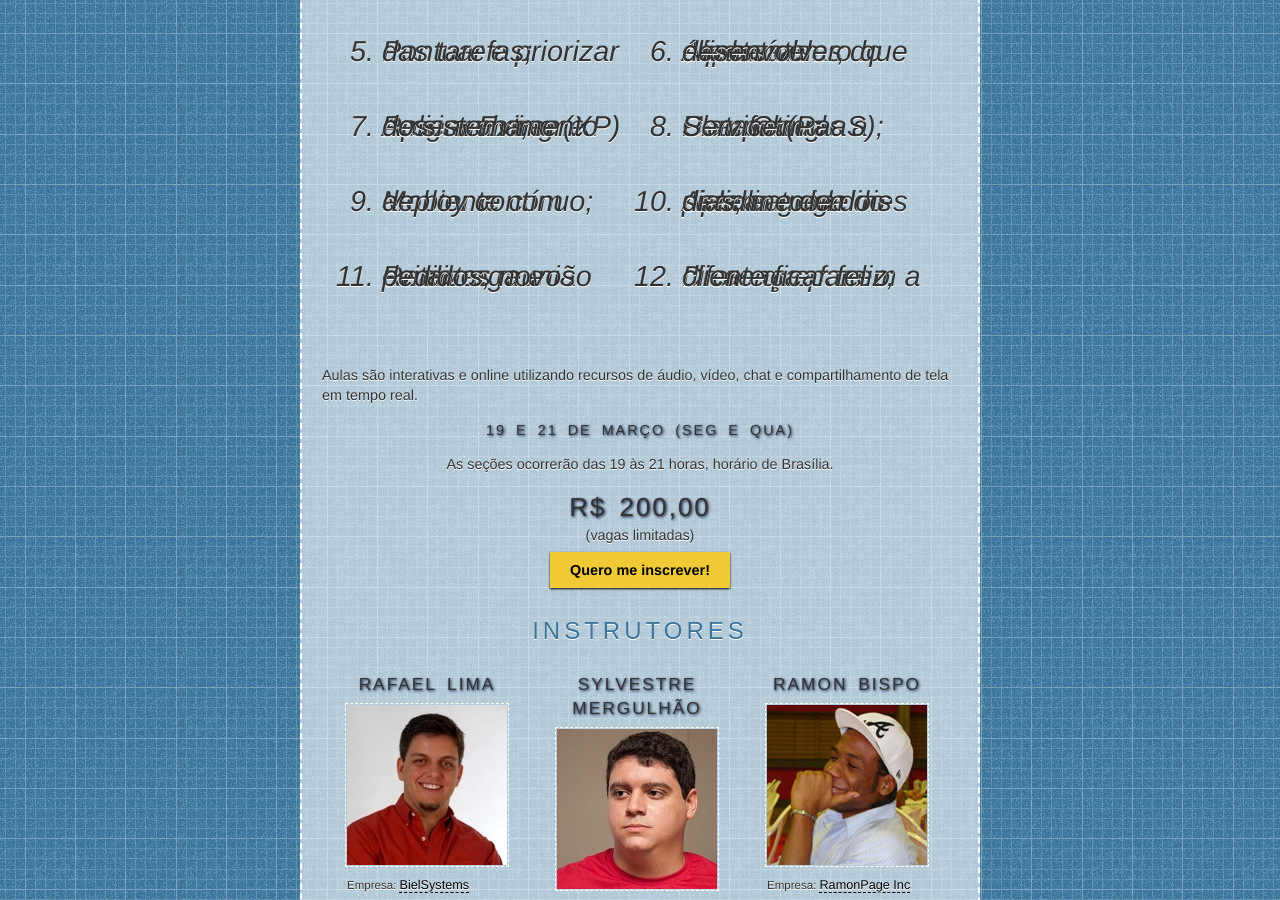
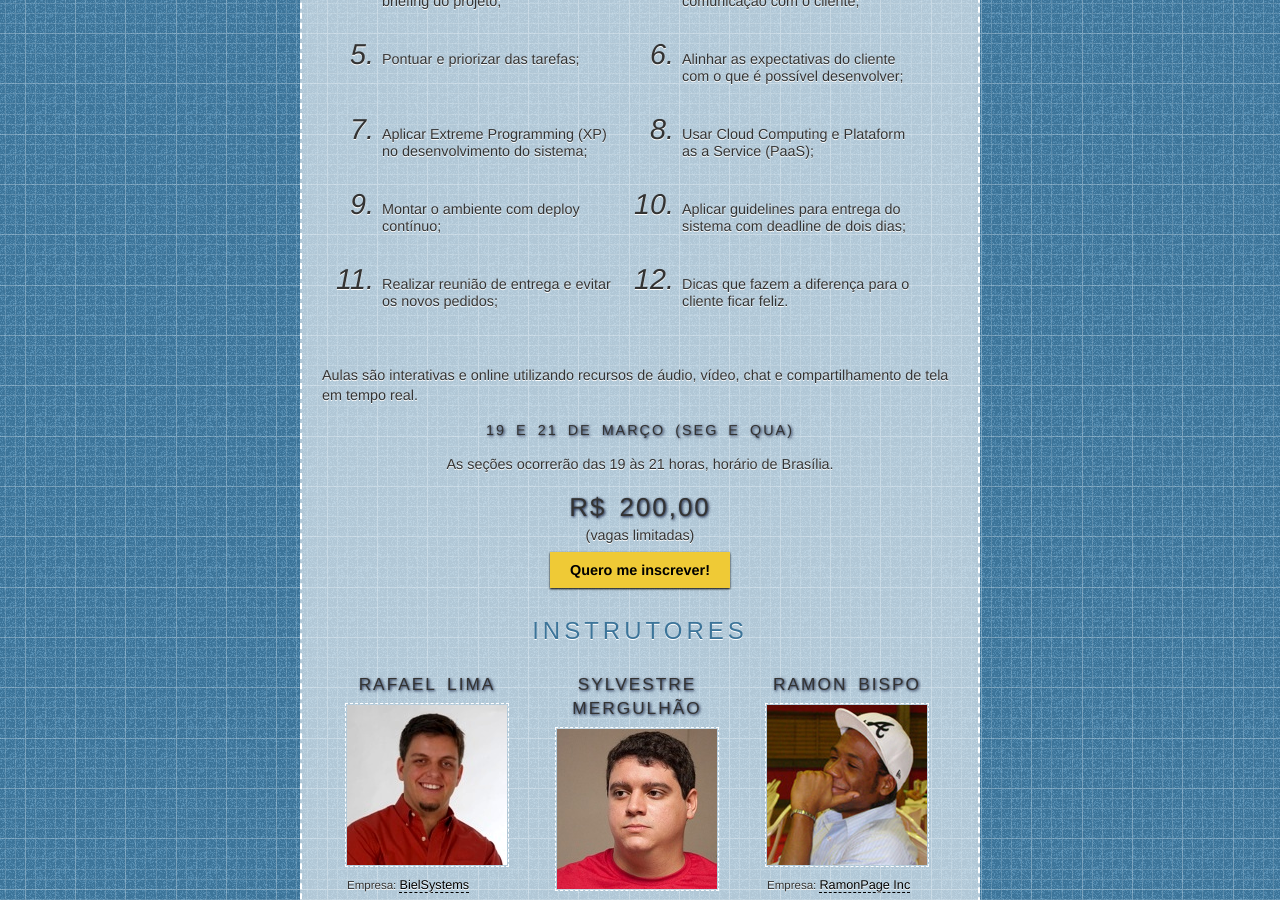
Before and after one commit to marciomarques/startupdev.github.com, a Jekyll site: the page built from workshop/index.html, in a window 1280 px wide and 900 px high, scrolled down 495 px. Built offline with Jekyll 4.4.1, drawn with Linux system fonts in a browser that asks for light colours; nearby versions of some CDN libraries; some web fonts are replaced.

Commit message:
Fix markup.

```diff
--- a/workshop/index.html
+++ b/workshop/index.html
@@ -4,18 +4,18 @@
 <article id="content-workshop">
 
   <ol id="what">
-    <li>Vender software da maneira correta;</li>
-    <li>Ensinar o cliente a comprar software;</li>
-    <li>Fazer reunião de trabalho para briefing do projeto;</li>
-    <li>Aplicar processos Ágeis na comunicação com o cliente;</li>
-    <li>Pontuar e priorizar das tarefas;</li>
-    <li>Alinhar as expectativas do cliente com o que é possível desenvolver;</li>
-    <li>Aplicar Extreme Programming (XP) no desenvolvimento do sistema;</li>
-    <li>Usar Cloud Computing e Plataform as a Service (PaaS);</li>
-    <li>Montar o ambiente com deploy contínuo;</li>
-    <li>Aplicar guidelines para entrega do sistema com deadline de dois dias;</li>
-    <li>Realizar reunião de entrega e evitar os novos pedidos;</li>
-    <li>Dicas que fazem a diferença para o cliente ficar feliz;</li>
+    <li><p>Vender software da maneira correta;</p></li>
+    <li><p>Ensinar o cliente a comprar software;</p></li>
+    <li><p>Fazer reunião de trabalho para briefing do projeto;</p></li>
+    <li><p>Aplicar processos Ágeis na comunicação com o cliente;</p></li>
+    <li><p>Pontuar e priorizar das tarefas;</p></li>
+    <li><p>Alinhar as expectativas do cliente com o que é possível desenvolver;</p></li>
+    <li><p>Aplicar Extreme Programming (XP) no desenvolvimento do sistema;</p></li>
+    <li><p>Usar Cloud Computing e Plataform as a Service (PaaS);</p></li>
+    <li><p>Montar o ambiente com deploy contínuo;</p></li>
+    <li><p>Aplicar guidelines para entrega do sistema com deadline de dois dias;</p></li>
+    <li><p>Realizar reunião de entrega e evitar os novos pedidos;</p></li>
+    <li><p>Dicas que fazem a diferença para o cliente ficar feliz.</p></li>
   </ol>
 
   <p>Aulas são interativas e online utilizando recursos de áudio, vídeo, chat e compartilhamento de tela em tempo real.</p>
```
